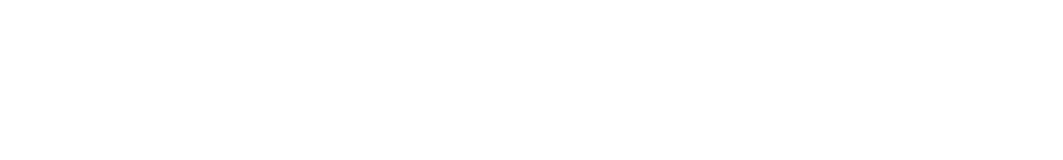
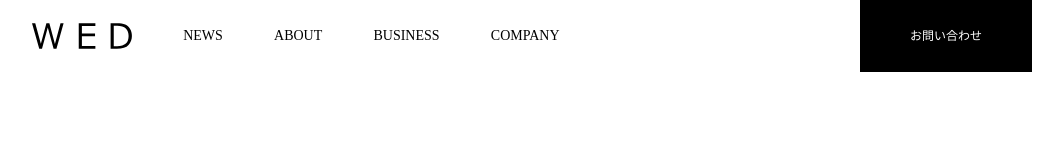
Before and after one commit to unico-9247/coding-practice, a plain HTML site: page WED/index.html in a window 1280 px wide. Shown: the whole page, without its empty margins (108-1171 px from the left). Drawn offline with Linux system fonts and the light colour scheme.

Commit message:
ヘッダー追加

```diff
--- a/WED/css/style.css
+++ b/WED/css/style.css
@@ -1 +1,78 @@
 @charset "UTF-8";
+
+/* 全体 */
+html {
+  font-size: 100%;
+}
+
+body {
+  /* Google Fontsを読み込むならここ */
+  line-height: 1.0;
+  color: #000000;
+  font-size: 0.875rem;
+}
+
+img {
+  max-width: 100px;
+  height: auto;
+  vertical-align: bottom;
+}
+
+a {
+  color: #000;
+  text-decoration: none;
+}
+
+.container {
+  max-width: 1000px;
+  margin: 0 auto;
+  padding: 0 4%;
+}
+
+/* ヘッダー */
+.header {
+  display: flex;
+  justify-content: space-between;
+}
+
+.logo {
+  width: 100px;
+}
+
+.menu__list {
+  text-transform: uppercase;
+  margin-left: 4vw;
+}
+
+.header__box1 {
+  display: flex;
+  align-items: center;
+}
+
+.menu {
+  display: flex;
+}
+
+.header__box2 {
+  padding: 30px 50px;
+  color: #fff;
+  background: #000;
+  font-size: 0.75rem;
+}
+
+@media screen and (max-width: 900px) {
+  .header__box1 {
+    flex-direction: column;
+    align-items: flex-start;
+  }
+
+  h1 {
+    padding: 4%;
+  }
+
+  .header__box2 {
+    display: none;
+  }
+
+
+}
--- a/WED/index.html
+++ b/WED/index.html
@@ -3,9 +3,34 @@
 <head>
   <meta charset="UTF-8">
   <meta name="viewport" content="width=device-width, initial-scale=1.0">
+  <meta name="description" content="渋谷のWeb制作会社、WED（ウェブエンターテインメントデザイン株式会社）のコーポレートサイトです。">
   <title>Web Entertainment Design</title>
+  <link rel="stylesheet" href="css/reset.css">
+  <link rel="stylesheet" href="css/style.css">
+  <!-- Google Fontsを読み込むならここ -->
+  <link rel="shortcut icon" href="images/favicon.ico" type="image/x-icon">
 </head>
+
 <body>
+  <div class="container">
+    <header class="header">
+      <div class="header__box1">
+        <h1><a href="index.html"><img src="images/logo.svg" alt="WED" class="logo"></a></h1>
+        <nav class="nav">
+          <ul class="menu">
+            <li class="menu__list"><a href="#news">news</a></li>
+            <li class="menu__list"><a href="#about">about</a></li>
+            <li class="menu__list"><a href="#business">business</a></li>
+            <li class="menu__list"><a href="#company">company</a></li>
+          </ul>
+        </nav>
+      </div>
+      <div class="header__box2">
+        <span>お問い合わせ</span>
+      </div>
+    </header>
+
+  </div>
 
 </body>
 </html>
```
